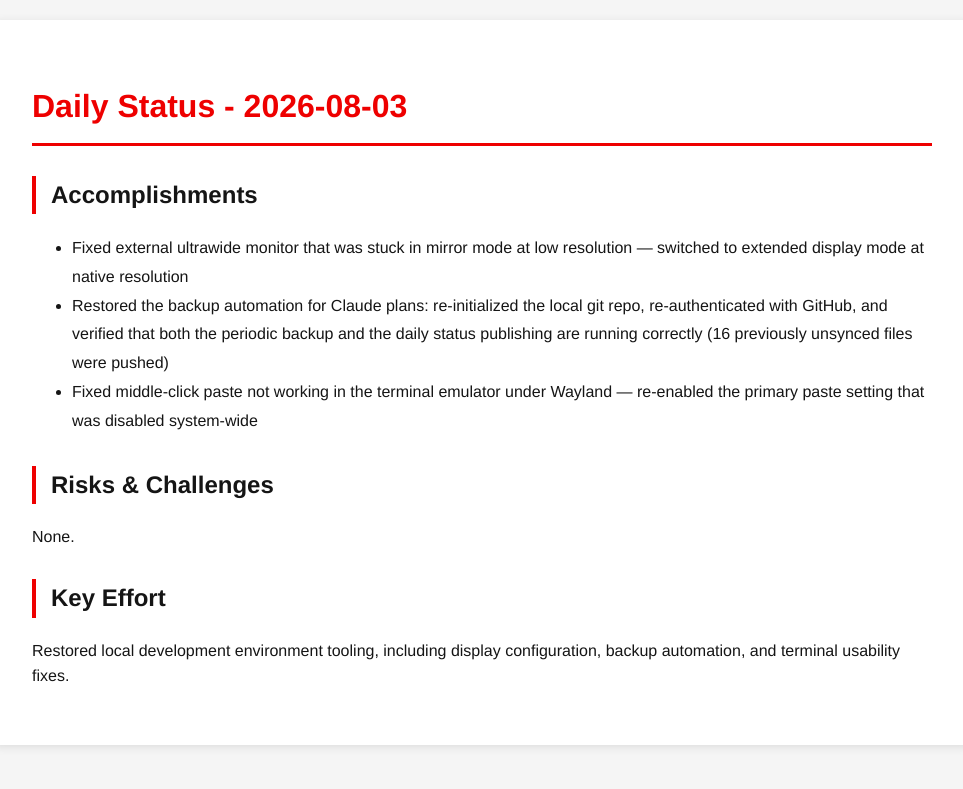
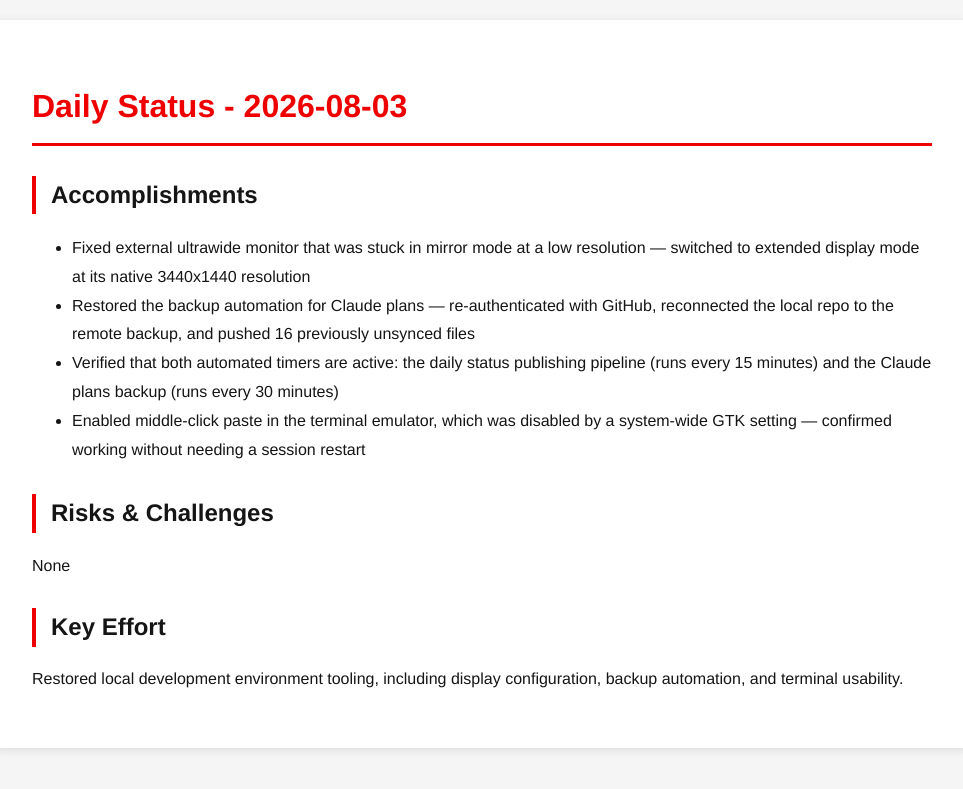
Before and after one commit to tzvatot/daily-status, a Jekyll site: the page built from 2026-08-03.md, in a window 1280 px wide. Shown: the top 789 px of the page, without its empty margins (158-1121 px from the left). Built offline with Jekyll 4.4.1, drawn with Linux system fonts in a browser that asks for light colours.

Commit message:
Daily status update - 2026-08-03

```diff
--- a/2026-08-03.md
+++ b/2026-08-03.md
@@ -7,12 +7,13 @@ date: 2026-08-03
 # Daily Status - 2026-08-03
 
 ## Accomplishments
-- Fixed external ultrawide monitor that was stuck in mirror mode at low resolution — switched to extended display mode at native resolution
-- Restored the backup automation for Claude plans: re-initialized the local git repo, re-authenticated with GitHub, and verified that both the periodic backup and the daily status publishing are running correctly (16 previously unsynced files were pushed)
-- Fixed middle-click paste not working in the terminal emulator under Wayland — re-enabled the primary paste setting that was disabled system-wide
+- Fixed external ultrawide monitor that was stuck in mirror mode at a low resolution — switched to extended display mode at its native 3440x1440 resolution
+- Restored the backup automation for Claude plans — re-authenticated with GitHub, reconnected the local repo to the remote backup, and pushed 16 previously unsynced files
+- Verified that both automated timers are active: the daily status publishing pipeline (runs every 15 minutes) and the Claude plans backup (runs every 30 minutes)
+- Enabled middle-click paste in the terminal emulator, which was disabled by a system-wide GTK setting — confirmed working without needing a session restart
 
 ## Risks & Challenges
-None.
+None
 
 ## Key Effort
-Restored local development environment tooling, including display configuration, backup automation, and terminal usability fixes.
+Restored local development environment tooling, including display configuration, backup automation, and terminal usability.
```
